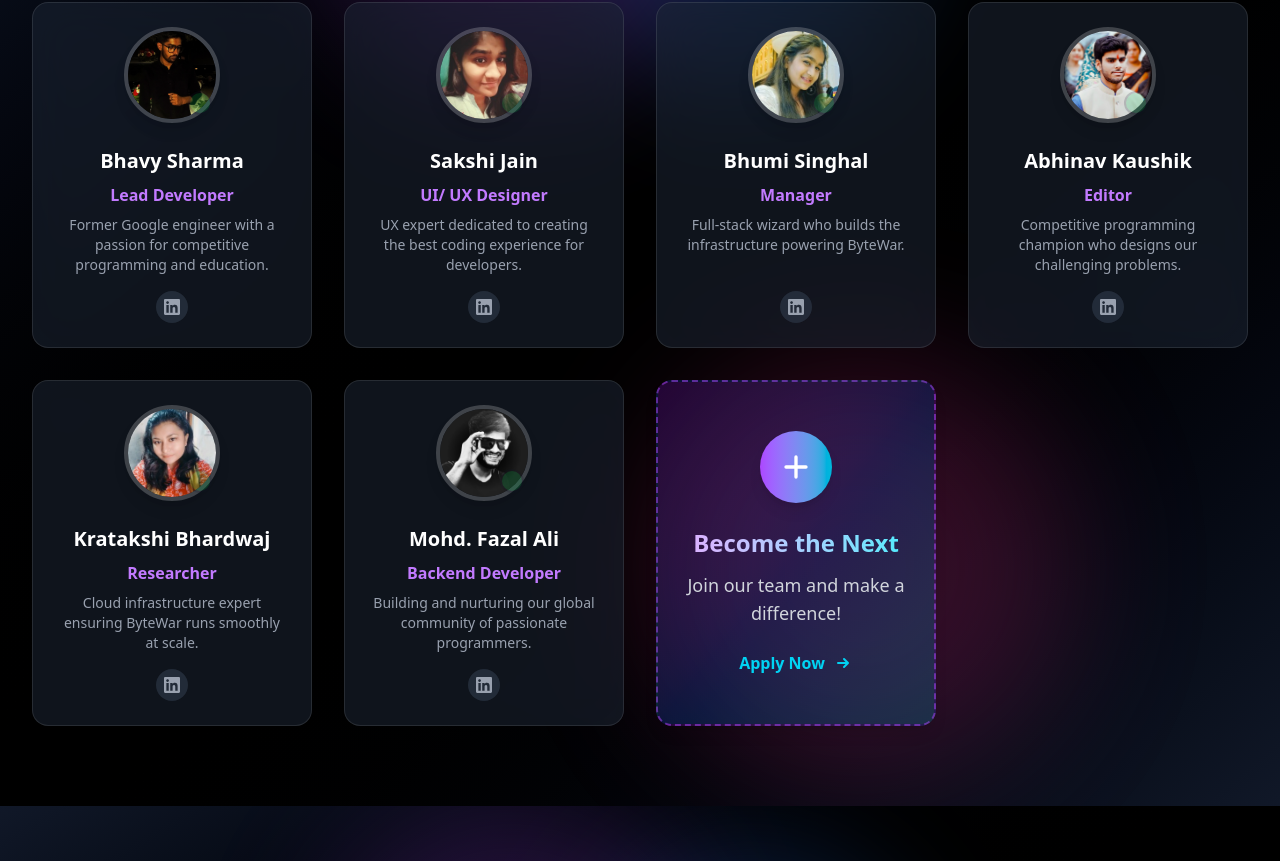
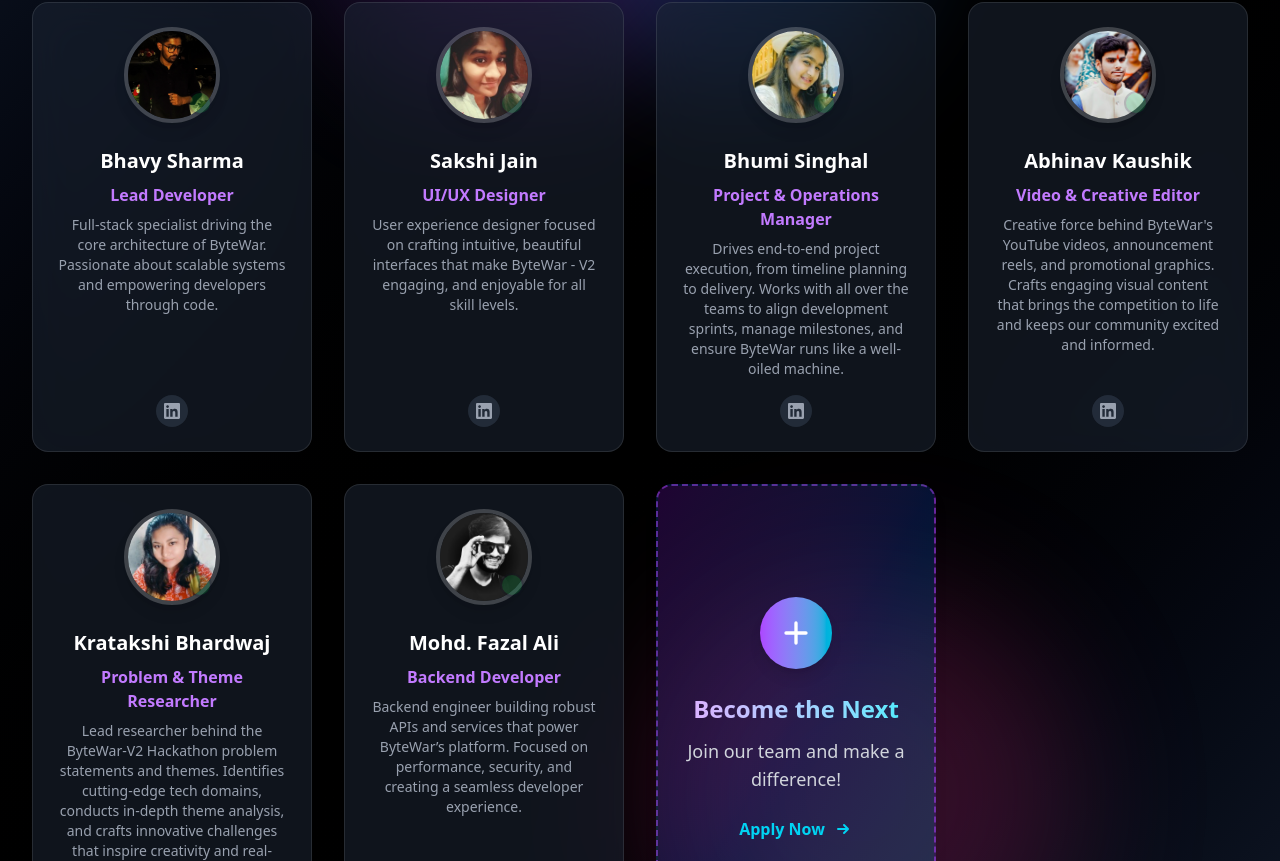
Before and after one commit to navokta/Bytewar-v2, a Next.js app: page /about in a window 1280 px wide. Shown: the part 2499-3360 px from the top of the page. Built offline with nearby package versions, Linux system fonts and the light colour scheme.

Commit message:
Team Description Added

```diff
--- a/components/about/Team.jsx
+++ b/components/about/Team.jsx
@@ -14,7 +14,7 @@ const WowTeamSection = () => {
   {
     name: "Bhavy Sharma",
     role: "Lead Developer",
-      bio: "Former Google engineer with a passion for competitive programming and education.",
+    bio: "Full-stack specialist driving the core architecture of ByteWar. Passionate about scalable systems and empowering developers through code.",
     image: '/bhavy.jpg',
     social: {
       linkedin: "https://www.linkedin.com/in/bhavy-sharma/"
@@ -22,8 +22,8 @@ const WowTeamSection = () => {
   },
   {
     name: "Sakshi Jain",
-      role: "UI/ UX Designer",
-      bio: "UX expert dedicated to creating the best coding experience for developers.",
+    role: "UI/UX Designer",
+    bio: "User experience designer focused on crafting intuitive, beautiful interfaces that make ByteWar - V2 engaging, and enjoyable for all skill levels.",
     image: '/Sakshi.png',
     social: {
       linkedin: "https://www.linkedin.com/in/sakshi-jain-34a7b7355/"
@@ -31,8 +31,8 @@ const WowTeamSection = () => {
   },
   {
   name: "Bhumi Singhal",
-      role: "Manager",
-      bio: "Full-stack wizard who builds the infrastructure powering ByteWar.",
+  role: "Project & Operations Manager",
+  bio: "Drives end-to-end project execution, from timeline planning to delivery. Works with all over the teams to align development sprints, manage milestones, and ensure ByteWar runs like a well-oiled machine.",
   image: '/bhumi.png',
   social: {
     linkedin: "https://www.linkedin.com/in/bhoomi-singhal-103a9b327/"
@@ -40,8 +40,8 @@ const WowTeamSection = () => {
 },
   {
   name: "Abhinav Kaushik",
-      role: "Editor",
-      bio: "Competitive programming champion who designs our challenging problems.",
+  role: "Video & Creative Editor",
+  bio: "Creative force behind ByteWar's YouTube videos, announcement reels, and promotional graphics. Crafts engaging visual content that brings the competition to life and keeps our community excited and informed.",
   image: '/Abhinav.jpg',
   social: {
     linkedin: "https://www.linkedin.com/in/abhinav-kaushik-b49a93371/"
@@ -49,8 +49,8 @@ const WowTeamSection = () => {
 },
   {
   name: "Kratakshi Bhardwaj",
-      role: "Researcher",
-      bio: "Cloud infrastructure expert ensuring ByteWar runs smoothly at scale.",
+  role: "Problem & Theme Researcher",
+  bio: "Lead researcher behind the ByteWar-V2 Hackathon problem statements and themes. Identifies cutting-edge tech domains, conducts in-depth theme analysis, and crafts innovative challenges that inspire creativity and real-world impact.",
   image: '/kratakshi.png',
   social: {
     linkedin: "https://www.linkedin.com/in/kratakshi-bhardwaj-332a7b2a7/"
@@ -59,7 +59,7 @@ const WowTeamSection = () => {
   {
     name: "Mohd. Fazal Ali",
     role: "Backend Developer",
-      bio: "Building and nurturing our global community of passionate programmers.",
+    bio: "Backend engineer building robust APIs and services that power ByteWar’s platform. Focused on performance, security, and creating a seamless developer experience.",
     image: '/fazal.png',
     social: {
       linkedin: "https://www.linkedin.com/in/mohd-fazal-ali/"
```
Lines whose indentation alone changed are shown as unchanged.
